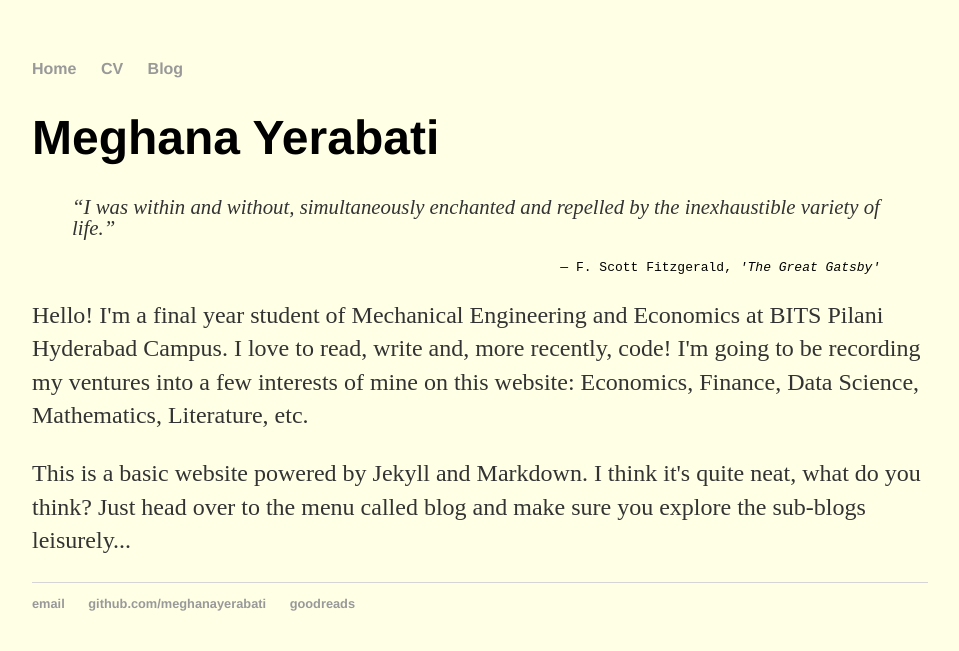
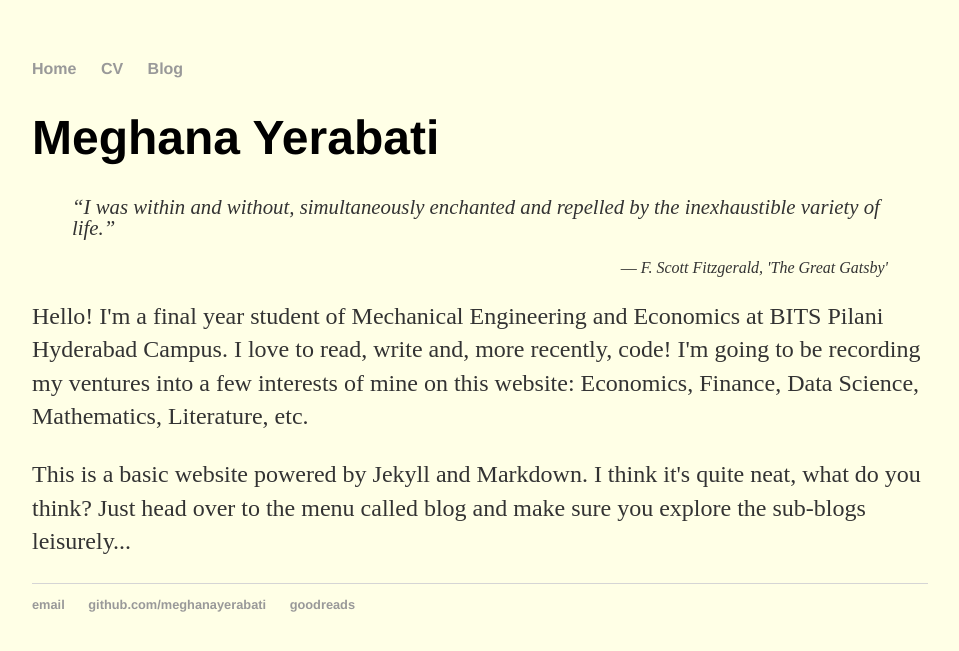
Before and after one commit to myerabati/meghanayerabati.github.io, a Jekyll site: the page built from index.html, in a window 1280 px wide. Shown: the top 651 px of the page, without its empty margins (160-1119 px from the left). Built offline with Jekyll 4.4.1, drawn with Linux system fonts in a browser that asks for light colours.

Commit message:
Edited quote

```diff
--- a/index.html
+++ b/index.html
@@ -5,7 +5,7 @@ title: Meghana Yerabati
 <div class="blurb">
 	<h1>Meghana Yerabati</h1>
 
-	<blockquote><p class=quotes><em>“I was within and without, simultaneously enchanted and repelled by the inexhaustible variety of life.”</em><pre align=right>― F. Scott Fitzgerald, <em>'The Great Gatsby' </em></pre></p></blockquote>
+	<blockquote><p class=quotes><em>“I was within and without, simultaneously enchanted and repelled by the inexhaustible variety of life.”</em><p class=quotesauth align=right><em>― F. Scott Fitzgerald, 'The Great Gatsby' </em></p></p></blockquote>
 
 	<p> Hello! I'm a final year student of Mechanical Engineering and Economics at BITS Pilani Hyderabad Campus. I love to read, write and, more recently, code! I'm going to be recording my ventures into a few interests of mine on this website: Economics, Finance, Data Science, Mathematics, Literature, etc.
 	<p>This is a basic website powered by Jekyll and Markdown. I think it's quite neat, what do you think? Just head over to the menu called blog and make sure you explore the sub-blogs leisurely...</p>
```
